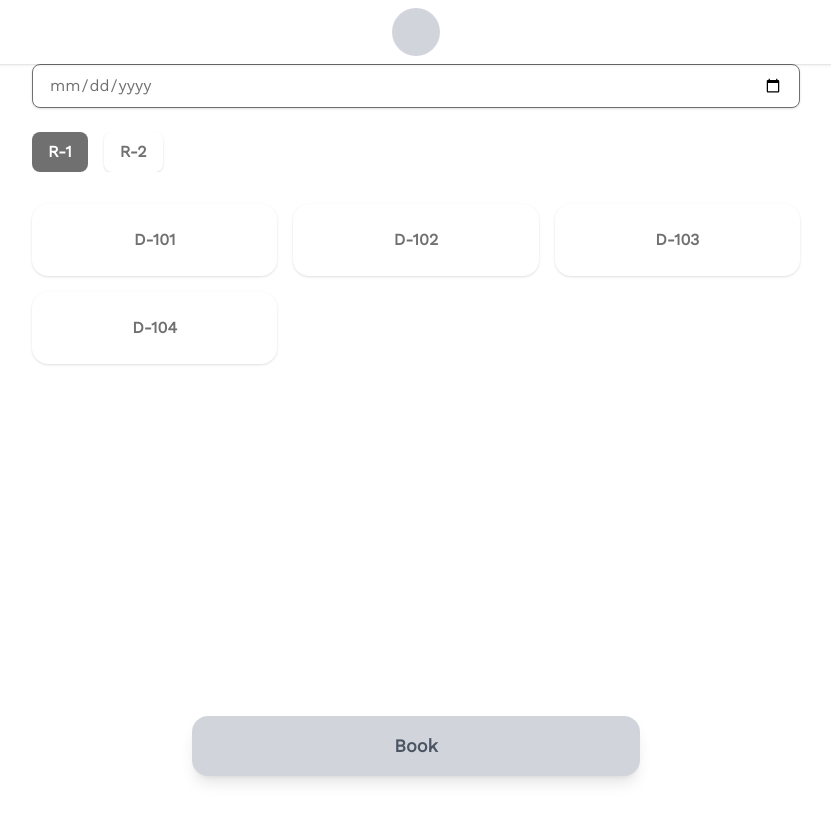
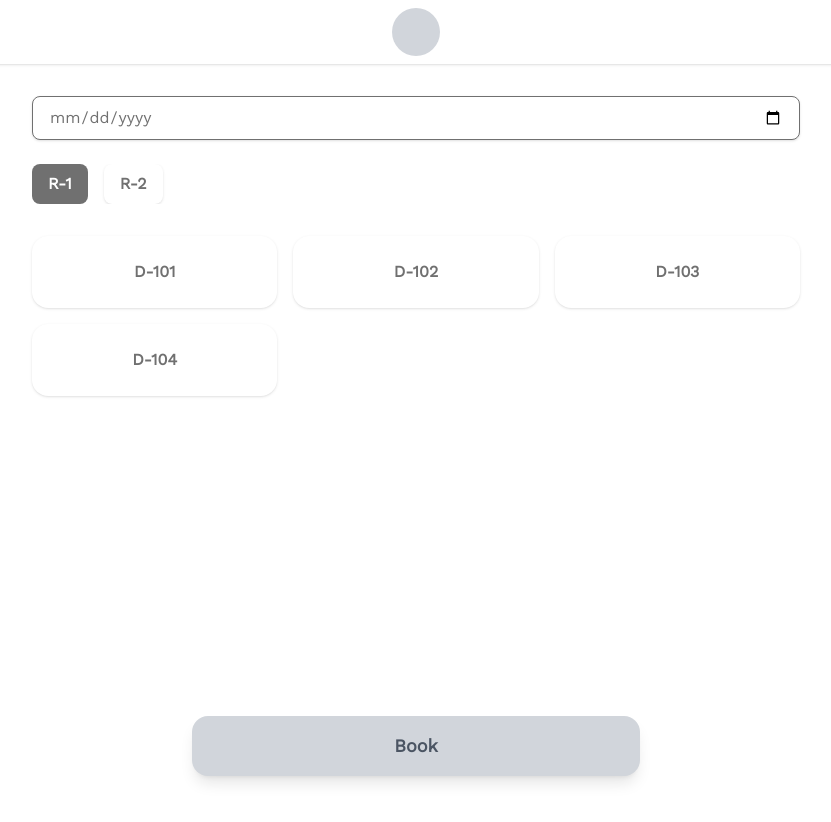
Before and after one commit to SDU-Project-group-2025-2nd-semester/sem-project-3, a React (Vite) app in the folder src/group1.sem3.frontend/: page /user/booking in a window 1280 px wide. Shown: the top 822 px of the page, without its empty margins (224-1055 px from the left). After the commit the page ends 800 px from the top, so only its background shows below. Built offline with nearby package versions, Linux system fonts and the light colour scheme; some icons are missing.

Commit message:
page top adjustment

```diff
--- a/src/group1.sem3.frontend/src/pages/user/BookingPage.jsx
+++ b/src/group1.sem3.frontend/src/pages/user/BookingPage.jsx
@@ -19,9 +19,9 @@ export default function BookingPage() {
         : times;
 
     return (
-        <div className="relative bg-background min-h-screen px-4 mt-16 pb-32">
+        <div className="relative bg-background min-h-screen px-4 pt-24 pb-32">
 
-            <div className="max-w-3xl mx-auto mb-6 mt-8">
+            <div className="max-w-3xl mx-auto mb-6">
                 <input
                     type="date"
                     value={selectedDate}
--- a/src/group1.sem3.frontend/src/pages/user/UserHomePage.jsx
+++ b/src/group1.sem3.frontend/src/pages/user/UserHomePage.jsx
@@ -12,7 +12,7 @@ export default function UserHomePage() {
     ];
 
     return (
-        <div className="relative bg-background min-h-screen px-4 mt-16">
+        <div className="relative bg-background min-h-screen px-4 pt-24">
             <main className="max-w-3xl mx-auto flex flex-col gap-8 pb-32">
                 <section>
                     <h2 className="text-2xl font-semibold text-secondary mb-4">
```
